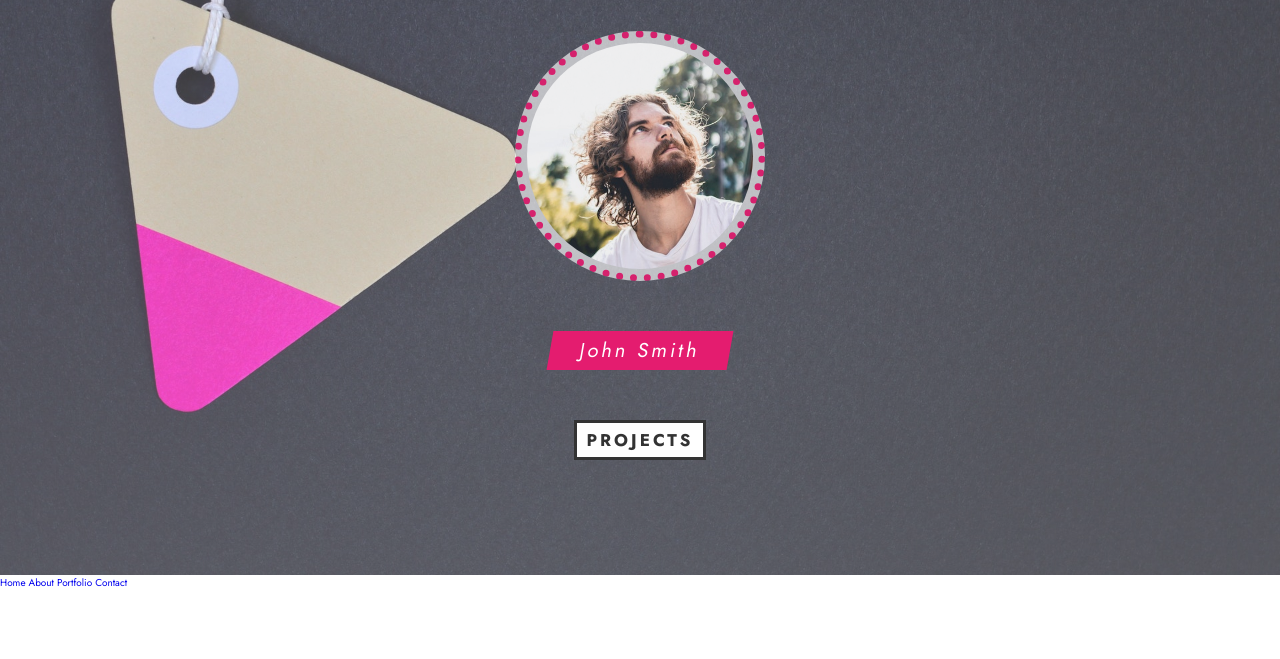
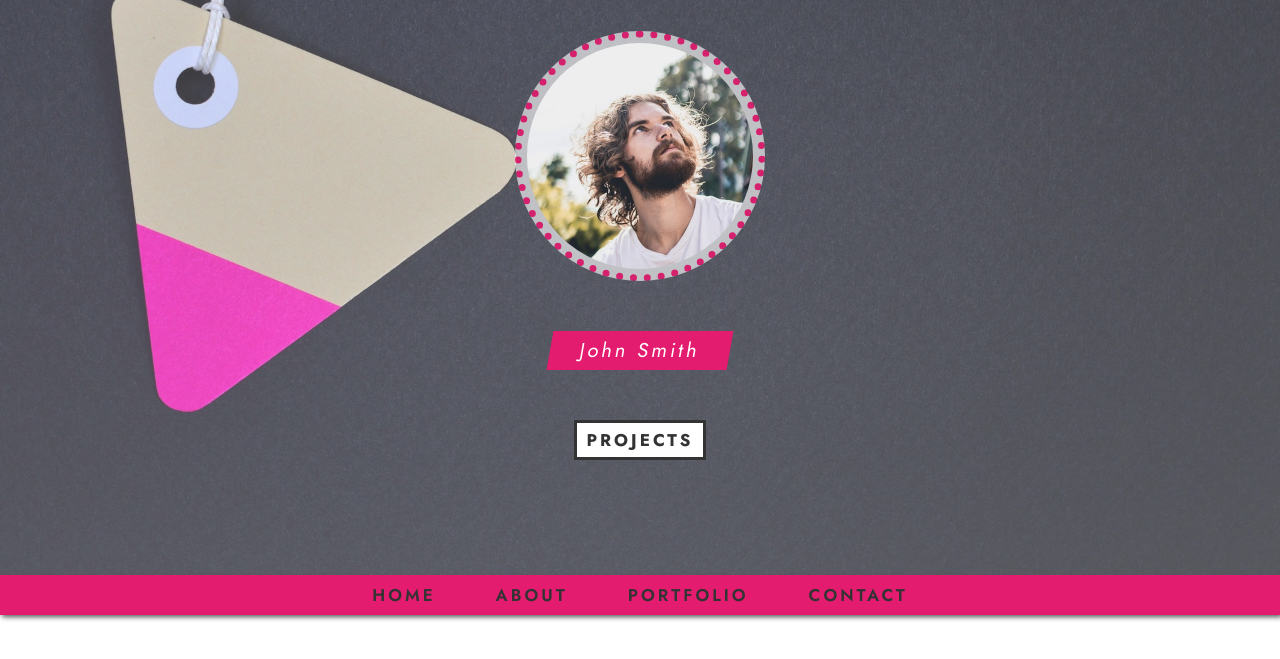
Before and after one commit to NAkin-Oral/Personal-Portfolio, a plain HTML site: page index.html in a window 1280 px wide. Shown: the part 225-884 px from the top of the page. Drawn offline with Linux system fonts and the light colour scheme.

Commit message:
Navbar is complete

```diff
--- a/style.css
+++ b/style.css
@@ -13,6 +13,13 @@
 html {
   font-size: 62.5%;
 }
+
+.center {
+  display: flex;
+  justify-content: center;
+  align-items: center;
+}
+
 /* End of Common Styles */
 
 /* Section-1 */
@@ -26,10 +33,7 @@ html {
     ),
     url(./images/bg.jpg) center no-repeat;
   background-size: cover;
-  display: flex;
   flex-direction: column;
-  justify-content: center;
-  align-items: center;
 }
 
 .section-1-heading {
@@ -79,3 +83,43 @@ html {
 }
 
 /* End of Section-1 */
+/* Navbar */
+
+.navbar {
+  width: 100%;
+  height: 4rem;
+  background-color: #e41c6f;
+  box-shadow: 0.2rem 0.2rem 0.5rem #555;
+}
+
+.navbar-link {
+  font-size: 1.7rem;
+  font-weight: 600;
+  color: #333;
+  margin: 0 3rem;
+  letter-spacing: 0.3rem;
+  text-transform: uppercase;
+  position: relative;
+  transition: color 0.2s;
+}
+
+.navbar-link:hover {
+  color: #fff;
+}
+
+.navbar-link::before {
+  content: '';
+  width: 0;
+  height: 0.2rem;
+  background-color: #fff;
+  position: absolute;
+  right: -15%;
+  bottom: -0.3rem;
+  transition: width 0.2s;
+}
+
+.navbar-link:hover::before {
+  width: 130%;
+}
+
+/* End of Navbar */
```
